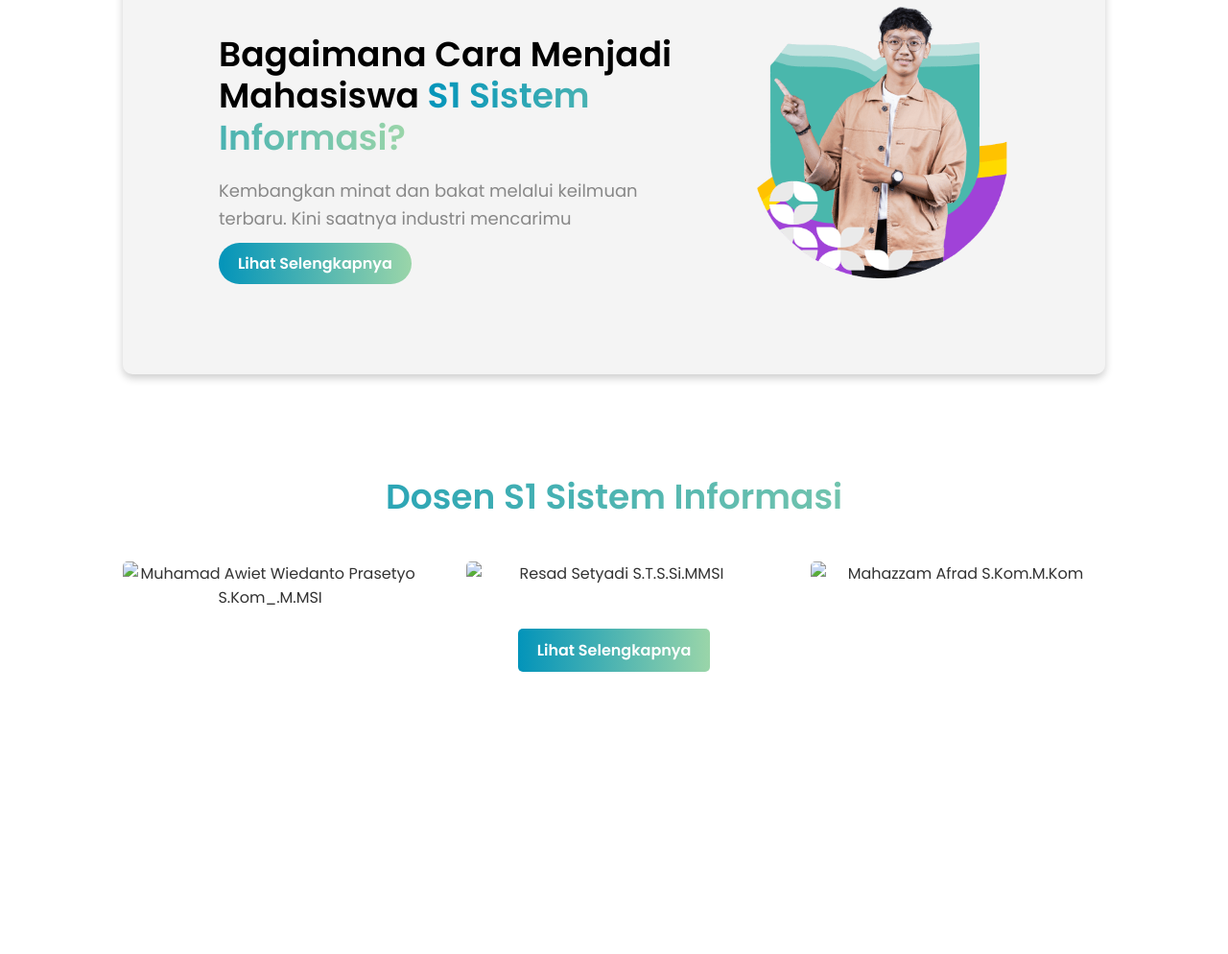
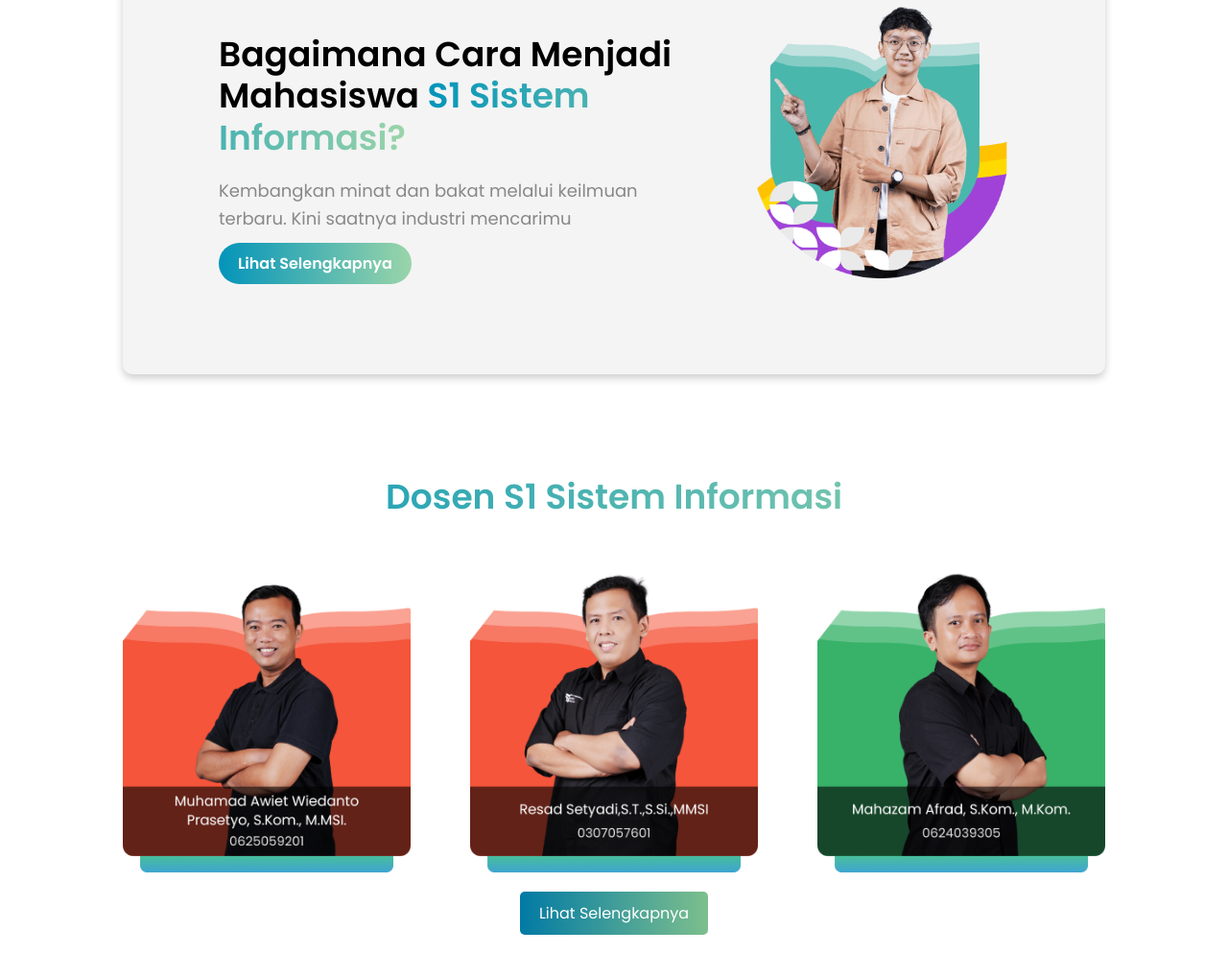
Before and after one commit to termaulmaul/sisteminformasi_site, a website: page public/index.html in a window 1280 px wide. Shown: the part 2732-3726 px from the top of the page at 96% size. Before the commit the page ends 3472 px from the top, so only its background shows below. Drawn offline with nearby package versions, Linux system fonts and the light colour scheme; files whose address does not match are found by name.

Commit message:
adding Dosen S1 Sistem Informasi

```diff
--- a/public/index.html
+++ b/public/index.html
@@ -6,6 +6,10 @@
     <meta name="viewport" content="width=device-width, initial-scale=1.0">
     <title>Sistem Informasi Site</title>
     <link rel="stylesheet" href="https://fonts.googleapis.com/css2?family=Poppins:wght@400;600&display=swap">
+    <link rel="stylesheet" type="text/css" href="https://cdnjs.cloudflare.com/ajax/libs/slick-carousel/1.8.1/slick.min.css" />
+    <link rel="stylesheet" type="text/css" href="https://cdnjs.cloudflare.com/ajax/libs/slick-carousel/1.8.1/slick-theme.min.css" />
+    <script src="https://code.jquery.com/jquery-3.6.0.min.js"></script>
+    <script src="https://cdnjs.cloudflare.com/ajax/libs/slick-carousel/1.8.1/slick.min.js"></script>
     <script src="js/modernizr.js"></script>
     <style>
         body {
@@ -416,25 +420,29 @@ nav ul li ul li a:hover {
         .lecturer-profiles {
             display: flex;
             justify-content: space-between;
-            margin-bottom: 20px;
+            flex-wrap: nowrap;
+            gap: 20px; /* Atur jarak antar gambar agar lebih lebar */
+            overflow-x: auto;
         }
 
         .lecturer-profiles img {
-            width: 30%;
+            flex: 0 0 auto;
+            max-width: 300px; /* Perbesar ukuran maksimal gambar */
             height: auto;
-            border-radius: 5px;
-            object-fit: cover;
+        }
+
+        .lecturer-section {
+            margin-bottom: 20px; /* Tambahkan jarak bawah agar tidak terlalu menempel dengan tombol */
         }
 
         .btn-see-more {
             display: inline-block;
-            background: linear-gradient(90deg, #0394ba, #9ad5a9);
+            margin-top: 20px; /* Beri jarak vertikal antara gambar dan tombol */
+            padding: 10px 20px; /* Atur padding agar tombol terlihat lebih besar */
+            background: linear-gradient(90deg, #027aa4, #7dbf8d);
             color: white;
-            padding: 10px 20px;
-            border-radius: 5px;
             text-decoration: none;
-            font-weight: 600;
-            transition: background 0.3s ease, transform 0.3s ease;
+            border-radius: 5px; /* Agar sudut tombol lebih menarik */
         }
 
         .btn-see-more:hover {
@@ -494,14 +502,18 @@ nav ul li ul li a:hover {
         <img src="/images/Gmn-min.png" alt="Gmn-min" class="how-to-become-image">
     </div>
     <div class="lecturer-section">
-        <h2>Dosen <span>S1 Sistem Informasi</span></h2>
+        <h2>Dosen S1 Sistem Informasi</h2>
         <div class="lecturer-profiles">
-            <img src="/images/Muhamad-Awiet-Wiedanto-Prasetyo-S.Kom_.-M.MSI_.png" alt="Muhamad Awiet Wiedanto Prasetyo S.Kom_.M.MSI">
-            <img src="/images/Resad-SetyadiS.T.S.Si_.MMSI_.png" alt="Resad Setyadi S.T.S.Si.MMSI">
-            <img src="/images/Mahazzam-Afrad-S.Kom_.-M.Kom-1.png" alt="Mahazzam Afrad S.Kom.M.Kom">
+            <img src="assets/images/dosensi1.png" alt="Dosen 1">
+            <img src="assets/images/dosensi2.png" alt="Dosen 2">
+            <img src="assets/images/dosensi3.png" alt="Dosen 3">
+            <!-- Tambahkan gambar dosen lainnya -->
         </div>
         <a href="#" class="btn-see-more">Lihat Selengkapnya</a>
     </div>
+    </div>
+    <script src="https://cdnjs.cloudflare.com/ajax/libs/jquery/3.6.0/jquery.min.js"></script>
+    <script src="https://cdnjs.cloudflare.com/ajax/libs/slick-carousel/1.8.1/slick.min.js"></script>
     <script>
         function playVideo() {
             const overlay = document.querySelector('.video-overlay');
@@ -513,6 +525,17 @@ nav ul li ul li a:hover {
                 overlay.style.display = 'none'; /* Menghapus overlay setelah animasi */
             }, 300); // Durasi sama dengan transisi opacity
         }
+        $(document).ready(function() {
+            $('.lecturer-slider').slick({
+                slidesToShow: 1,  // Tampilkan 1 baris setiap waktu
+                slidesToScroll: 1,
+                arrows: true,
+                dots: true,
+                infinite: true,
+                autoplay: true,
+                autoplaySpeed: 3000,
+            });
+        });
     </script>
 </body>
 <script src="js/modernizr.js"></script>
```
Also changed, not shown: public/assets/images/dosensi1.png (renamed from public/assets/images/Muhamad-Awiet-Wiedanto-Prasetyo-S.Kom_.-M.MSI_.png), public/assets/images/dosensi2.png (renamed from public/assets/images/Resad-SetyadiS.T.S.Si_.MMSI_.png), public/assets/images/dosensi3.png (renamed from public/assets/images/Mahazzam-Afrad-S.Kom_.-M.Kom-1.png).
